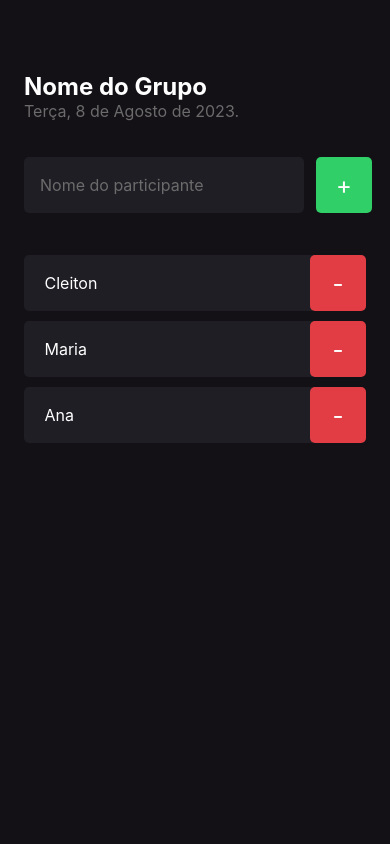
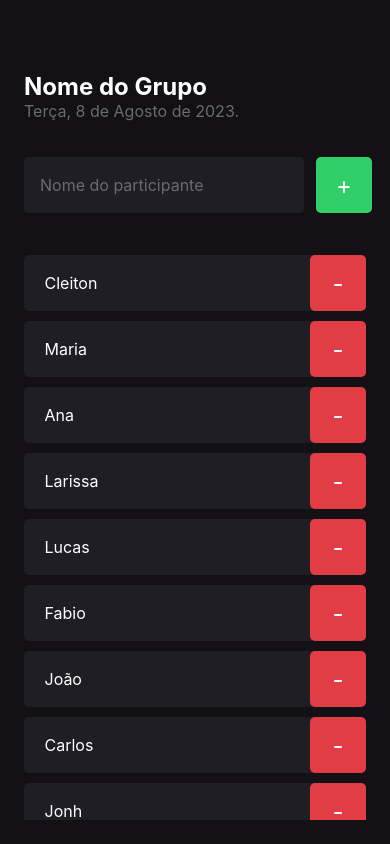
Before and after one commit to CESUL-2023/Fundamentos_React_Native, a React Native app: screen / in a window 390 px wide. Built offline with nearby package versions, Linux system fonts and the light colour scheme.

Commit message:
Ajustando a Lista de participante e o ScrollView

```diff
--- a/src/screens/Home/index.tsx
+++ b/src/screens/Home/index.tsx
@@ -1,8 +1,10 @@
-import { Text, TextInput, TouchableOpacity, View } from 'react-native';
+import { Text, TextInput, TouchableOpacity, View, ScrollView } from 'react-native';
 import { styles } from './styles';
 import { Participant } from '../../components/Participant';
 
 export function Home() {
+
+    const participants = ['Cleiton', 'Maria', 'Ana', 'Larissa', 'Lucas', 'Fabio', 'João', 'Carlos', 'Jonh', 'Rodrigo']
 
     function handleParticipantAdd() {
         console.log("Você clicou no botão de adicionar")
@@ -26,10 +28,18 @@ export function Home() {
                     </Text>
                 </TouchableOpacity>
             </View>
+            <ScrollView showsVerticalScrollIndicator={false}>
 
-            <Participant name="Cleiton" onRemove={handleParticipantRemove} />
-            <Participant name="Maria" onRemove={handleParticipantRemove} />
-            <Participant name="Ana" onRemove={handleParticipantRemove} />
+
+
+                {
+                    participants.map(participant => (
+                        <Participant key={participant} name={participant} onRemove={handleParticipantRemove} />
+                    ))
+                }
+            </ScrollView>
+
+
         </View>
     );
 }
```
